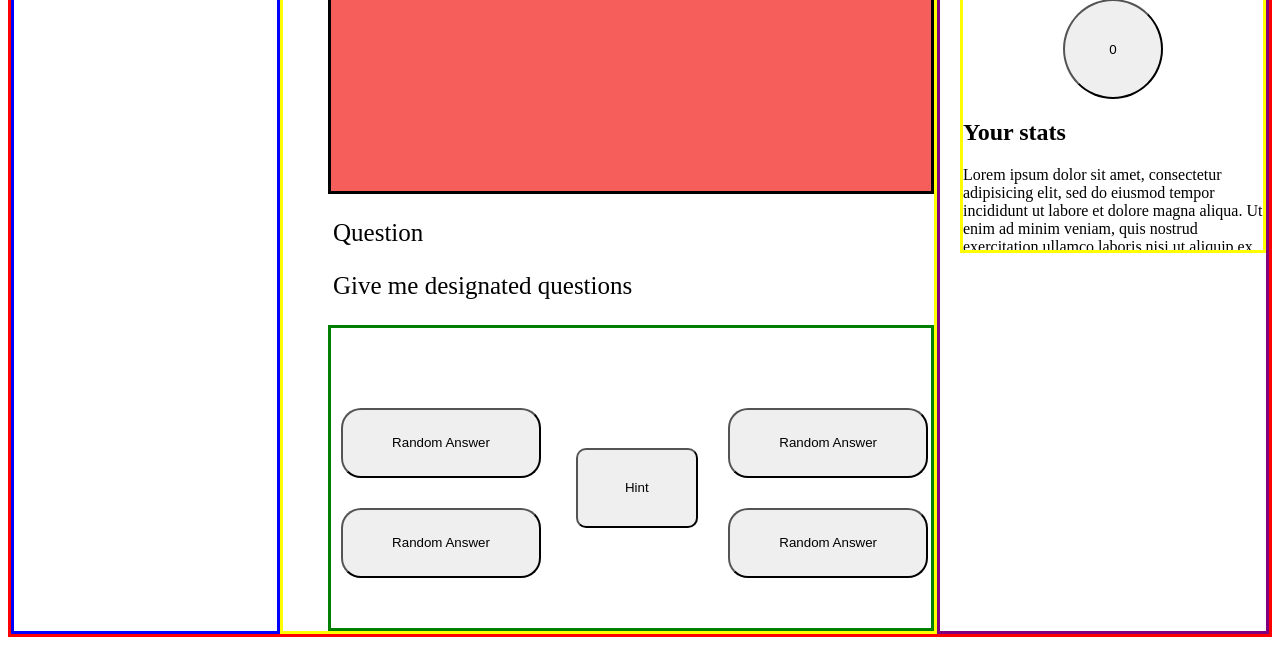
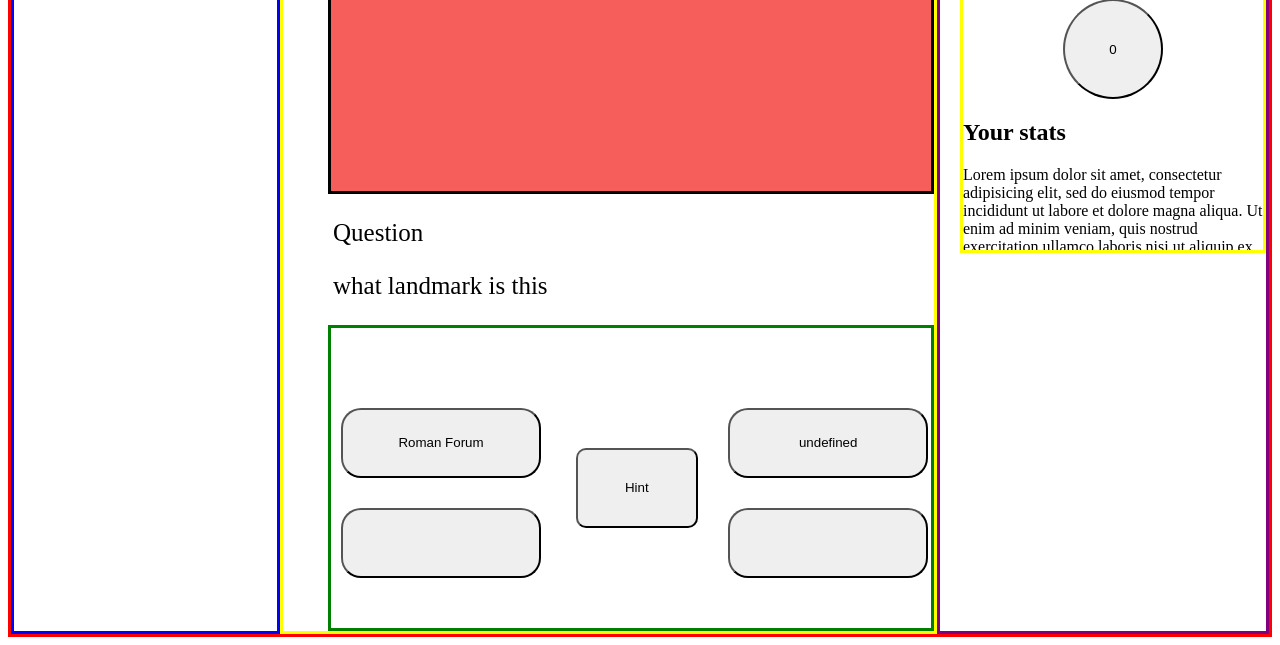
Before and after one commit to yemisssy/Project-1-Game, a plain HTML site: page index.html in a window 1280 px wide. Shown: the part 347-992 px from the top of the page. Drawn offline with Linux system fonts and the light colour scheme.

Commit message:
function displaying options working

```diff
--- a/index.html
+++ b/index.html
@@ -29,10 +29,10 @@
           <img src="images/pointing.gif" alt="pointing Finger" id="finger">
           <p id="par">Please select a category</p>
           <div id="imageHolder">
-            <button class="images setA">image1</button>
-            <button class="images setA">image2</button>
-            <button class="images setB">image3</button>
-            <button class="images setB">image4</button>
+            <button class="images setA" id="button1">image1</button>
+            <button class="images setA" id="button2">image2</button>
+            <button class="images setB" id="button3">image3</button>
+            <button class="images setB" id="button4">image4</button>
           </div>
           <div id="actualImages">
               <div id="subDiv" class="oneAndthree">
@@ -50,17 +50,17 @@
           </div>
         </div>
         <p>Question</p>
-        <p>Give me designated questions</p>
+        <p id="questionTaker">Give me designated questions</p>
         <div id="optionsBoard">
           <div class="options">
-            <input type="button" name="optionA" value="Random Answer" class="leftHand" id="a">
-            <input type="button" name="optionA" value="Random Answer" class="leftHand" id="b">
+            <input type="button" name="optionA" value=" " class="leftHand option" id="a">
+            <input type="button" name="optionA" value=" " class="leftHand option" id="b">
           </div>
           <!-- The hint will be a button with target self and on click of it, the innerHTML WILL CHANGE TO HINT -->
           <button type="button" name="hint" id="hint">Hint</button>
           <div class="options">
-            <input type="button" name="optionA" value="Random Answer" class="rightHand" id="c">
-            <input type="button" name="optionA" value="Random Answer" class="rightHand" id="d">
+            <input type="button" name="optionA" value=" " class="rightHand option" id="c">
+            <input type="button" name="optionA" value=" " class="rightHand option" id="d">
           </div>
         </div>
       </div>
--- a/main.js
+++ b/main.js
@@ -56,13 +56,48 @@ function displayPlayer(){
 //Function Add Each image to the images1 divs
 function addImage(){
   let images1 =document.getElementsByClassName('images1');
-  let i=gameTool.images.length-1;
+  let i=gameTool.images.length-1; //Note to self this returns the value at the last index, index 11, item 12
   for(let j=0; j<images1.length; j+=1){
     images1[j].src=gameTool.images[i];
     i-=1;
   }
 }
 addImage();
+// displaye question
+function ask(){
+  let taker=document.getElementById('questionTaker');
+  taker.textContent=gameTool.question;
+}
+//Function get random wrong answers; call this function inside the animate function;
+function wrongAns(){
+  ask();
+  let wrong =Object.values(gameTool.wrongOption);//Returns an array of wrong Questions
+  let target = document.getElementsByClassName('option');
+  let i = wrong.length;
+  let wrongQPos;
+  let save = []
+  while(i > 0){
+    wrongQPos = wrong[Math.floor(Math.random()*i)];
+    console.log(`im wrongpos ${wrongQPos}`);
+    save.push(wrongQPos);
+    console.log(save);
+    if(save.length === 3){
+      let j = target.length;
+      while(j > 0) {
+        let theTarget = target[Math.floor(Math.random()*j)];
+        theTarget.value = save[j];
+        // save.length -= 1;
+        console.log(`i am the current save ${save.length}`);
+        console.log(`i am the current ${theTarget.value}`);
+          j -= 1;
+      }
+
+    }
+    i -= 1;
+  }
+}
+wrongAns();
+
 
 //function animate deckImg
 
```
